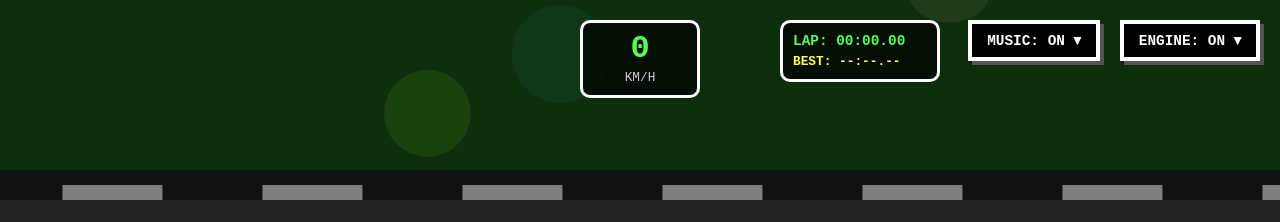
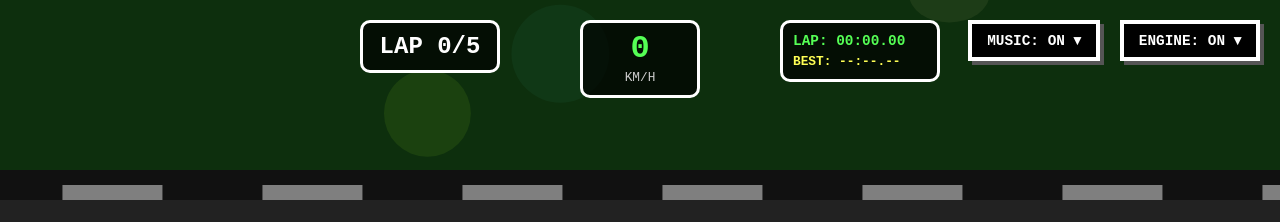
Before and after one commit to btcdeveloper/pixelracing, a website: page client/index.html in a window 1280 px wide. Shown: the top 222 px of the page. Drawn offline with nearby package versions, Linux system fonts and the light colour scheme; no server answers.

Commit message:
Add lap counter UI and enhanced leaderboard with laps and ranking

```diff
--- a/client/game.js
+++ b/client/game.js
@@ -23,6 +23,7 @@ const toggleEngineBtn = document.getElementById('toggleEngine');
 const speedValueEl = document.getElementById('speed-value');
 const currentLapEl = document.getElementById('current-lap');
 const bestLapEl = document.getElementById('best-lap');
+const lapValueEl = document.getElementById('lap-value');
 const lapCountSelect = document.getElementById('lapCount');
 const trackSelect = document.getElementById('trackSelect');
 
@@ -596,6 +597,10 @@ function update() {
         speedValueEl.style.color = displaySpeed > 250 ? '#f55' : (displaySpeed > 150 ? '#ff5' : '#5f5');
     }
 
+    if (lapValueEl) {
+        lapValueEl.textContent = `LAP ${localPlayer.laps}/${targetLaps}`;
+    }
+
     // Чекпоинт
     const midPointIdx = Math.floor(trackPoints.length / 2);
     const checkpoint = trackPoints[midPointIdx];
@@ -1052,11 +1057,12 @@ function drawLeaderboard() {
         ctx.arc(x + 35, py - 5, 6, 0, Math.PI * 2);
         ctx.fill();
 
-        // Никнейм
+        // Никнейм + Круги
         ctx.fillStyle = '#fff';
         const nickname = p.nickname || 'Guest';
-        const displayName = nickname.length > 10 ? nickname.substring(0, 10) + '..' : nickname;
-        ctx.fillText(displayName, x + 50, py);
+        const lapInfo = ` (L${p.laps})`;
+        const displayName = nickname.length > 8 ? nickname.substring(0, 8) + '..' : nickname;
+        ctx.fillText(displayName + lapInfo, x + 50, py);
 
         // Лучшее время
         ctx.textAlign = 'right';
--- a/client/index.html
+++ b/client/index.html
@@ -152,6 +152,27 @@
             display: flex;
             flex-direction: column;
             align-items: center;
+        }
+        #lap-counter {
+            position: absolute;
+            top: 20px;
+            left: calc(50% - 280px);
+            background: rgba(0, 0, 0, 0.7);
+            border: 3px solid #fff;
+            padding: 10px;
+            border-radius: 10px;
+            text-align: center;
+            width: 140px;
+            z-index: 100;
+            display: flex;
+            flex-direction: column;
+            align-items: center;
+            justify-content: center;
+        }
+        #lap-value {
+            font-size: 1.5rem;
+            font-weight: bold;
+            color: #fff;
         }
         #lap-timer {
             position: absolute;
@@ -339,6 +360,9 @@
                     </div>
                 </div>
             </div>
+        <div id="lap-counter">
+            <div id="lap-value">LAP 0/5</div>
+        </div>
         <div id="speedometer">
             <div id="speed-value">0</div>
             <div id="speed-unit">KM/H</div>
```
